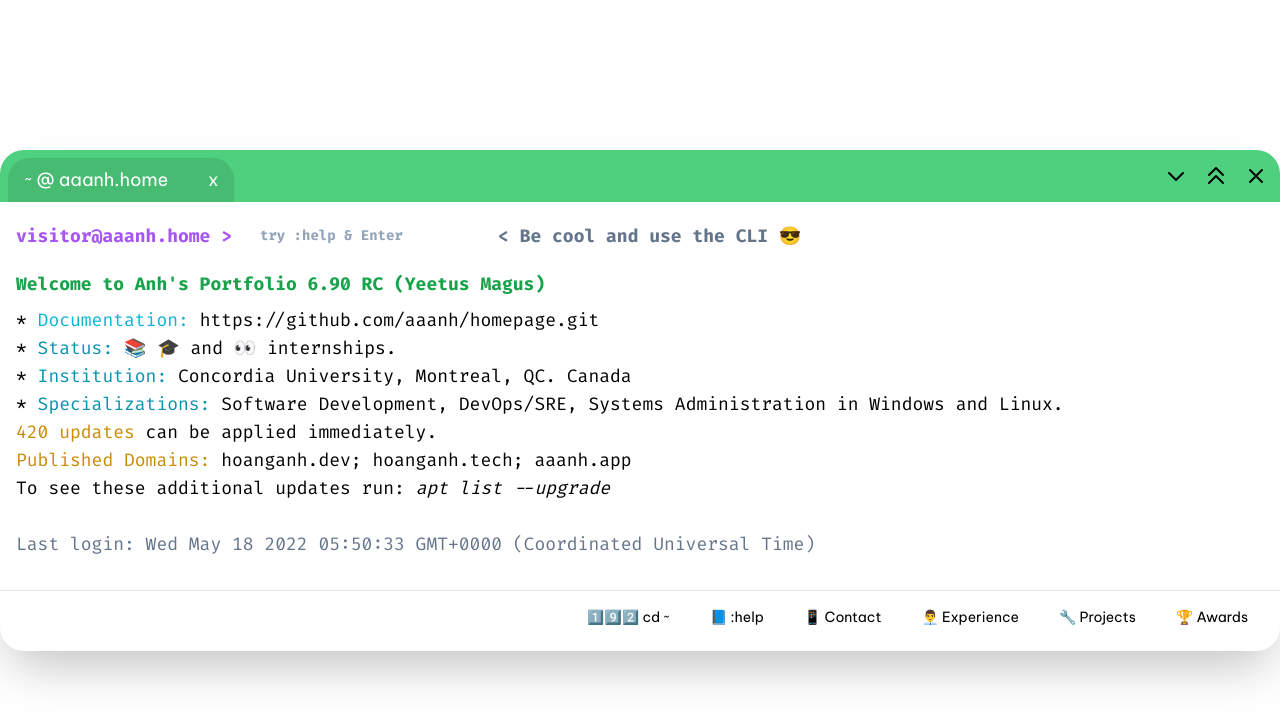
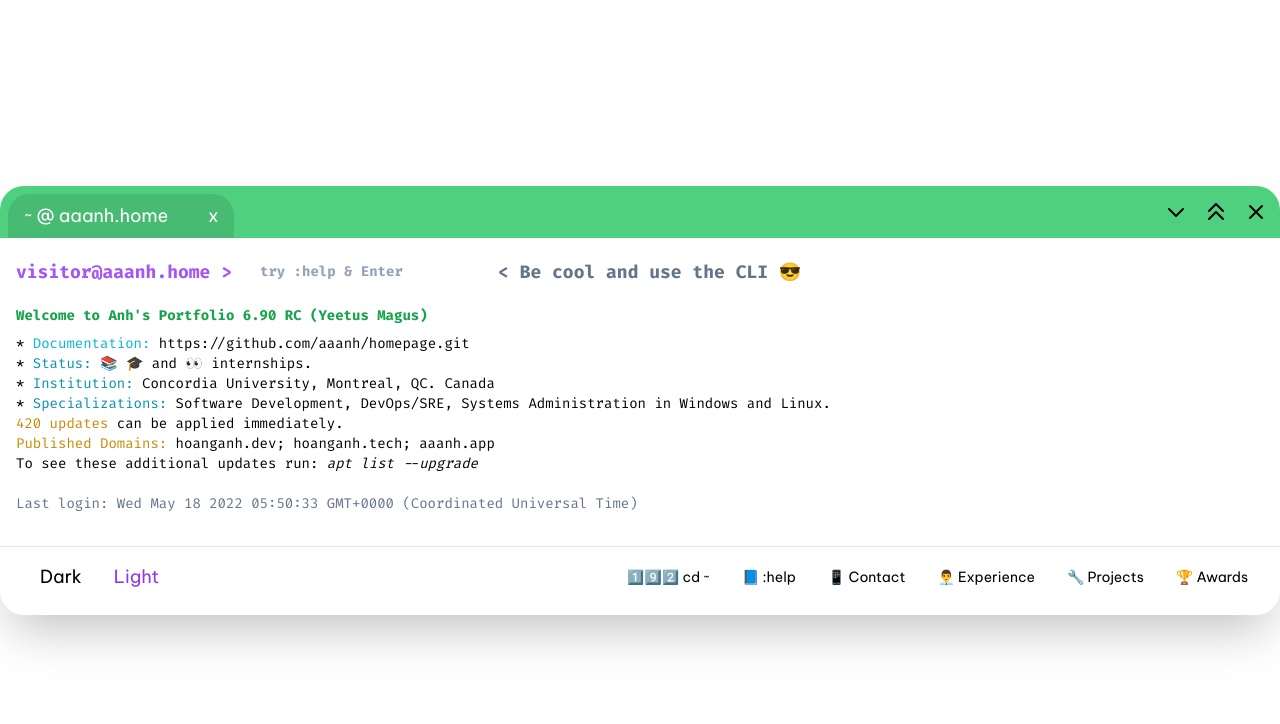
Before and after one commit to zasshuwu/nogamioka, a Next.js app: page / in a window 1280 px wide. Shown: the top 724 px of the page. Built offline with nearby package versions, Linux system fonts and the light colour scheme.

Commit message:
dark mode + themeswitch

```diff
--- a/components/Help.js
+++ b/components/Help.js
@@ -1,6 +1,6 @@
 export default function Help() {
 	return (
-		<div className="font-normal max-h-full w-full flex flex-col text-sm sm:text-md">
+		<div className="font-normal max-h-full w-full flex flex-col text-sm sm:text-lg">
 			<code>Hi, glad you{"'"}re interested. Please find the available commands below 😊</code>
 			<table className="my-4">
 				<thead>
--- a/components/Home.js
+++ b/components/Home.js
@@ -2,7 +2,7 @@ export default function HomeContent() {
 	let d = new Date();
 
 	return (
-		<div className="font-normal my-4">
+		<div className="sm:text-md text-sm font-normal my-4">
 			<div id="welcome" className="mt-4">
 				<h2 className="text-green-600 font-bold">
 					{"Welcome to Anh's Portfolio 6.90 RC (Yeetus Magus)"}
--- a/components/NavBar.js
+++ b/components/NavBar.js
@@ -1,5 +1,35 @@
 import { useState } from "react";
 import { useRouter } from "next/router";
+
+const ThemeSwitcher = () => {
+	return (
+		<div className="flex text-slate justify-center dark:transparent dark:border-gray-500 rounded-3xl px-2">
+			<button
+				type="button"
+				aria-label="Use Dark Mode"
+				onClick={() => {
+					document.documentElement.classList.add("dark");
+					localStorage.setItem("theme", "dark");
+				}}
+				className="flex items-center px-4 dark:bg-primary rounded-3xl justify-center align-center p-2 transition dark:text-green-500 hover:bg-purple-500 hover:dark:bg-transparent"
+			>
+				Dark
+			</button>
+
+			<button
+				type="button"
+				aria-label="Use Light Mode"
+				onClick={() => {
+					document.documentElement.classList.remove("dark");
+					localStorage.setItem("theme", "light");
+				}}
+				className="flex items-center  bg-primary dark:bg-transparent rounded-3xl justify-center align-center px-4 transition dark:text-white text-purple-600 hover:dark:bg-green-500"
+			>
+				Light
+			</button>
+		</div>
+	);
+};
 
 export default function NavBar({ setCommand, setContent }) {
 	const router = useRouter();
@@ -42,7 +72,9 @@ export default function NavBar({ setCommand, setContent }) {
 	}
 
 	return (
-		<div className="w-full py-2 px-4 min-h-[32px] flex flex-wrap mb-2 justify-end space-x-2 border-t">
+		<div className="w-full py-2 px-4 min-h-[36px] flex flex-wrap mb-2 justify-between space-x-2 border-t">
+			<ThemeSwitcher />
+			<div className="flex flex-wrap">
 				<button
 					onClick={handleHome}
 					className={navBtnStyle + " hover:bg-purple-500 hover:text-white"}
@@ -80,5 +112,6 @@ export default function NavBar({ setCommand, setContent }) {
 					{"🏆 Awards"}
 				</button>
 			</div>
+		</div>
 	);
 }
--- a/pages/index.js
+++ b/pages/index.js
@@ -112,11 +112,15 @@ export default function Home() {
 	};
 
 	return (
-		<div className={"flex max-h-[80vh] sm:min-h-screen min-w-screen"}>
+		<div
+			className={
+				"flex max-h-[80vh] sm:min-h-screen min-w-screen dark:text-white dark:bg-neutral-900 transition-all ease-in-out"
+			}
+		>
 			<SEO title="aaanh's Portfolio"></SEO>
 			<div
 				className={
-					"flex flex-col m-auto min-h-[60vh] w-screen rounded-[18pt] shadow-2xl " +
+					"flex flex-col m-auto w-screen sm:max-h-screen rounded-[18pt] shadow-2xl " +
 					(isMaximized ? "sm:h-screen" : "sm:max-h-[768px] sm:max-w-[1366px]")
 				}
 			>
@@ -134,7 +138,12 @@ export default function Home() {
 						<CloseBtn clickEvent={() => router.push("/empty")}></CloseBtn>
 					</div>
 				</div>
-				<div className="overflow-y-scroll overflow-x-hidden h-full p-4 font-fira-code text-md">
+				<div
+					className={
+						"max-h-[80vh] overflow-y-scroll overflow-x-hidden p-4 font-fira-code text-md " +
+						(isMaximized ? "sm:max-h-max" : "sm:max-h-[70vh]")
+					}
+				>
 					<div className="flex flex-wrap space-x-4 items-center">
 						<Prompt className="text-purple-500 font-bold"></Prompt>
 						<form
@@ -144,7 +153,7 @@ export default function Home() {
 						>
 							<input
 								list="cmds"
-								className="w-auto border-none text-sky-500 font-bold block px-3 py-2 bg-white border border-slate-300 text-sm placeholder-slate-400
+								className="w-auto border-none text-sky-500 font-bold block px-3 py-2 dark:bg-neutral-900 bg-white border border-slate-300 text-sm placeholder-slate-400
 								focus:outline-none focus:border-sky-500 focus:ring-1 focus:ring-transparent
 								disabled:bg-slate-50 disabled:text-slate-500 disabled:border-slate-200 disabled:shadow-none
 								invalid:border-pink-500 invalid:text-pink-600
--- a/tailwind.config.js
+++ b/tailwind.config.js
@@ -7,5 +7,7 @@ module.exports = {
 			},
 		},
 	},
+	darkMode: "class",
+
 	plugins: [],
 };
```
Lines whose indentation alone changed are shown as unchanged.
